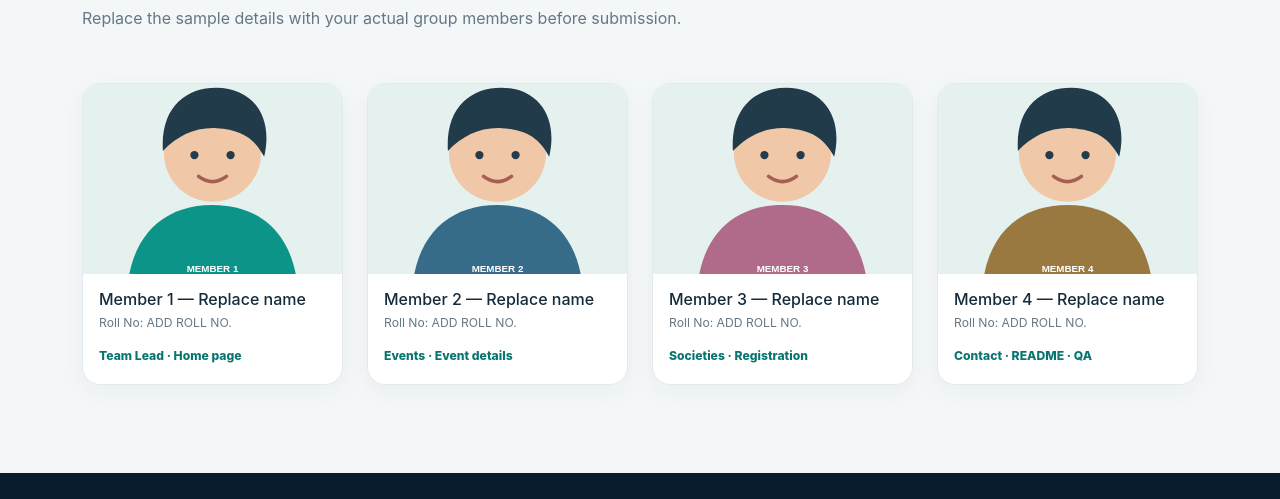
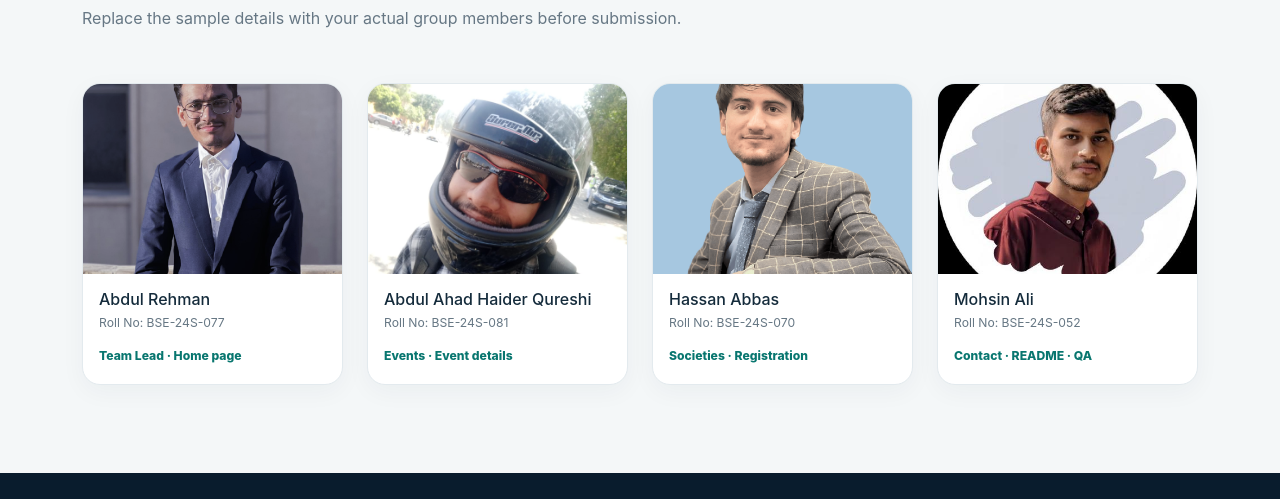
Before and after one commit to abdulrehman7876/smiu-events-portal-WebProject, a plain HTML site: page contact.html in a window 1280 px wide. Shown: the part 1448-1947 px from the top of the page. Drawn offline with nearby package versions, Linux system fonts and the light colour scheme.

Commit message:
Actual names and images are added in section 3

```diff
--- a/contact.html
+++ b/contact.html
@@ -236,12 +236,12 @@
             <div class="col-sm-6 col-lg-3">
               <article class="team-card h-100">
                 <img
-                  src="images/team-1.svg"
+                  src="images/abdulrehman.png"
                   alt="Illustrated profile placeholder for group member one"
                 />
                 <div class="p-3">
-                  <h3 class="h6 mb-1">Member 1 — Replace name</h3>
-                  <p class="team-roll mb-2">Roll No: ADD ROLL NO.</p>
+                  <h3 class="h6 mb-1">Abdul Rehman</h3>
+                  <p class="team-roll mb-2">Roll No: BSE-24S-077</p>
                   <span class="team-role">Team Lead · Home page</span>
                 </div>
               </article>
@@ -249,12 +249,12 @@
             <div class="col-sm-6 col-lg-3">
               <article class="team-card h-100">
                 <img
-                  src="images/team-2.svg"
+                  src="images/qureshi.jpeg"
                   alt="Illustrated profile placeholder for group member two"
                 />
                 <div class="p-3">
-                  <h3 class="h6 mb-1">Member 2 — Replace name</h3>
-                  <p class="team-roll mb-2">Roll No: ADD ROLL NO.</p>
+                  <h3 class="h6 mb-1">Abdul Ahad Haider Qureshi</h3>
+                  <p class="team-roll mb-2">Roll No: BSE-24S-081</p>
                   <span class="team-role">Events · Event details</span>
                 </div>
               </article>
@@ -262,12 +262,12 @@
             <div class="col-sm-6 col-lg-3">
               <article class="team-card h-100">
                 <img
-                  src="images/team-3.svg"
+                  src="images/hassan.png"
                   alt="Illustrated profile placeholder for group member three"
                 />
                 <div class="p-3">
-                  <h3 class="h6 mb-1">Member 3 — Replace name</h3>
-                  <p class="team-roll mb-2">Roll No: ADD ROLL NO.</p>
+                  <h3 class="h6 mb-1">Hassan Abbas</h3>
+                  <p class="team-roll mb-2">Roll No: BSE-24S-070</p>
                   <span class="team-role">Societies · Registration</span>
                 </div>
               </article>
@@ -275,12 +275,12 @@
             <div class="col-sm-6 col-lg-3">
               <article class="team-card h-100">
                 <img
-                  src="images/team-4.svg"
+                  src="images/mohsin.png"
                   alt="Illustrated profile placeholder for group member four"
                 />
                 <div class="p-3">
-                  <h3 class="h6 mb-1">Member 4 — Replace name</h3>
-                  <p class="team-roll mb-2">Roll No: ADD ROLL NO.</p>
+                  <h3 class="h6 mb-1">Mohsin Ali</h3>
+                  <p class="team-roll mb-2">Roll No: BSE-24S-052</p>
                   <span class="team-role">Contact · README · QA</span>
                 </div>
               </article>
```
Also changed, not shown: images/abdulrehman.png (added), images/hassan.png (added), images/mohsin.png (added), images/qureshi.jpeg (added).
